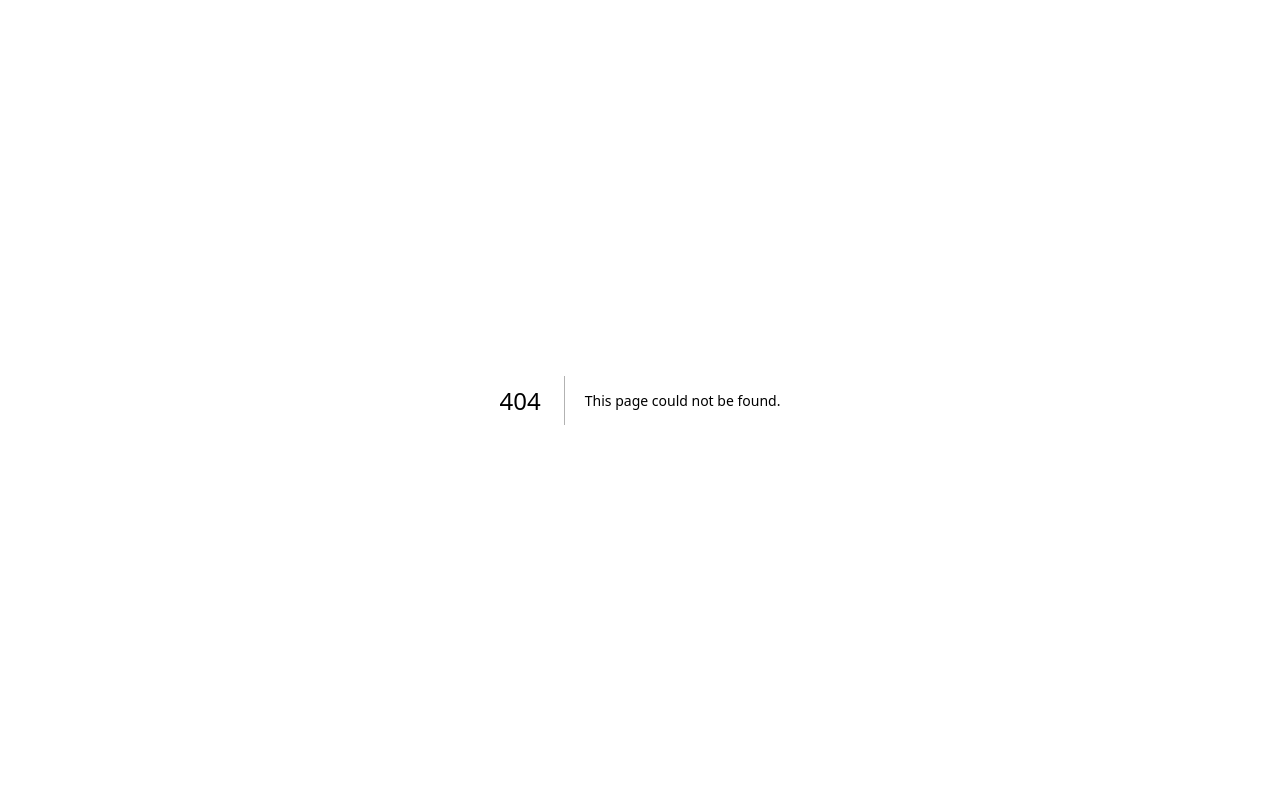
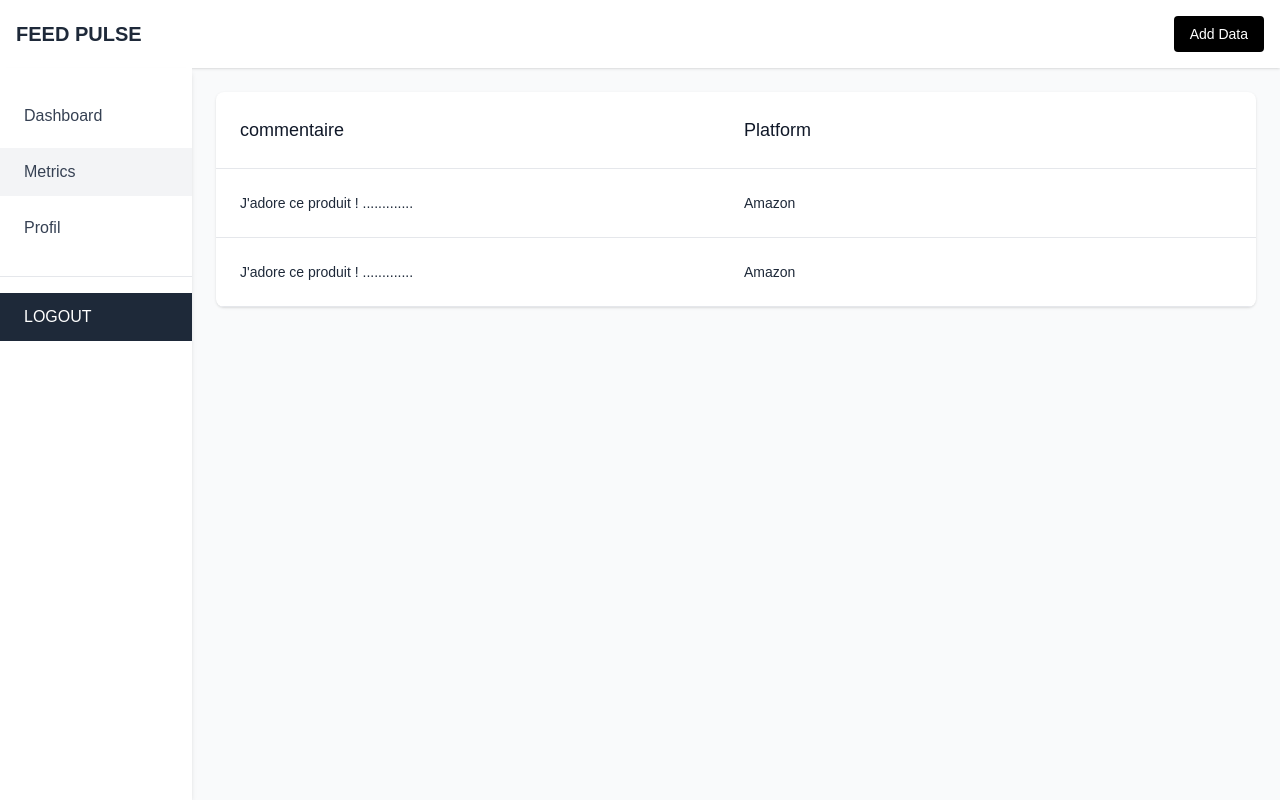
Before and after one commit to ynov-2025-m1-team4/feed-pulse-frontend, a Next.js app: page /Dashboard in a window 1280 px wide. Before the commit this address had no page. Built offline with nearby package versions, Linux system fonts and the light colour scheme.

Commit message:
feat: implemented dashboard page

```diff
--- /dev/null
+++ b/src/app/Dashboard/page.js
@@ -0,0 +1,76 @@
+'use client';
+
+import { useState } from 'react';
+
+export default function SimpleFeedPulseDashboard() {
+  const [selectedPlatform, setSelectedPlatform] = useState('');
+
+  const commentData = [
+    { id: 1, comment: "J'adore ce produit ! .............", platform: "Amazon" },
+    { id: 2, comment: "J'adore ce produit ! .............", platform: "Amazon" },
+
+  ];
+
+  return (
+    <div className="flex flex-col min-h-screen bg-gray-50">
+
+      <header className="flex justify-between items-center p-4 bg-white shadow">
+        <h1 className="text-xl font-bold text-gray-800">FEED PULSE</h1>
+        <button className="bg-black text-white px-4 py-2 rounded text-sm">
+          Add Data
+        </button>
+      </header>
+
+
+      <div className="flex flex-1">
+
+        <aside className="w-48 bg-white shadow-md">
+          <nav className="py-6">
+            <ul className="space-y-2">
+              <li>
+                <a href="" className="block px-6 py-3 text-gray-700 hover:bg-gray-100">
+                  Dashboard
+                </a>
+              </li>
+              <li>
+                <a href="" className="block px-6 py-3 text-gray-700 hover:bg-gray-100 bg-gray-100">
+                  Metrics
+                </a>
+              </li>
+              <li>
+                <a href="" className="block px-6 py-3 text-gray-700 hover:bg-gray-100">
+                  Profil
+                </a>
+              </li>
+              <li className="border-t border-gray-200 mt-6 pt-4">
+                <a href="" className="block px-6 py-3 bg-gray-800 text-white">
+                  LOGOUT
+                </a>
+              </li>
+            </ul>
+          </nav>
+        </aside>
+
+
+        <main className="flex-1 p-6">
+
+
+          <div className="bg-white rounded-lg shadow overflow-hidden">
+            <div className="grid grid-cols-2 gap-4 p-6">
+              <div className="text-lg font-medium text-gray-900">commentaire</div>
+              <div className="text-lg font-medium text-gray-900">Platform</div>
+            </div>
+            <div className="border-t border-gray-200">
+              {commentData.map((item) => (
+                <div key={item.id} className="grid grid-cols-2 gap-4 p-6 border-b border-gray-200">
+                  <div className="text-sm text-gray-800">{item.comment}</div>
+                  <div className="text-sm text-gray-800">{item.platform}</div>
+                </div>
+              ))}
+            </div>
+          </div>
+        </main>
+      </div>
+    </div>
+  );
+}
```
Also changed, not shown: package.json (+8 -7 lines), 1 other file (tests, documents, lock files or other folders).
